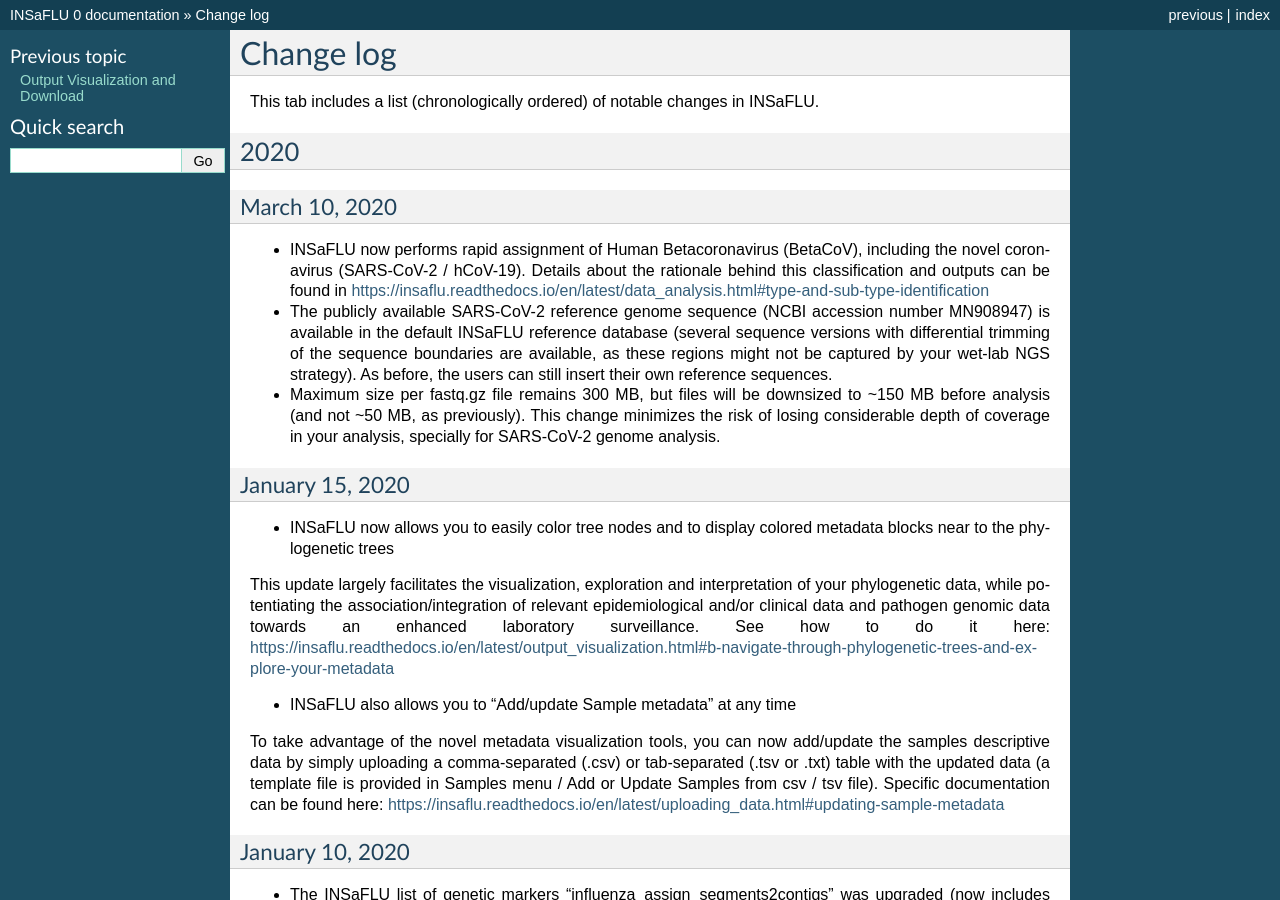
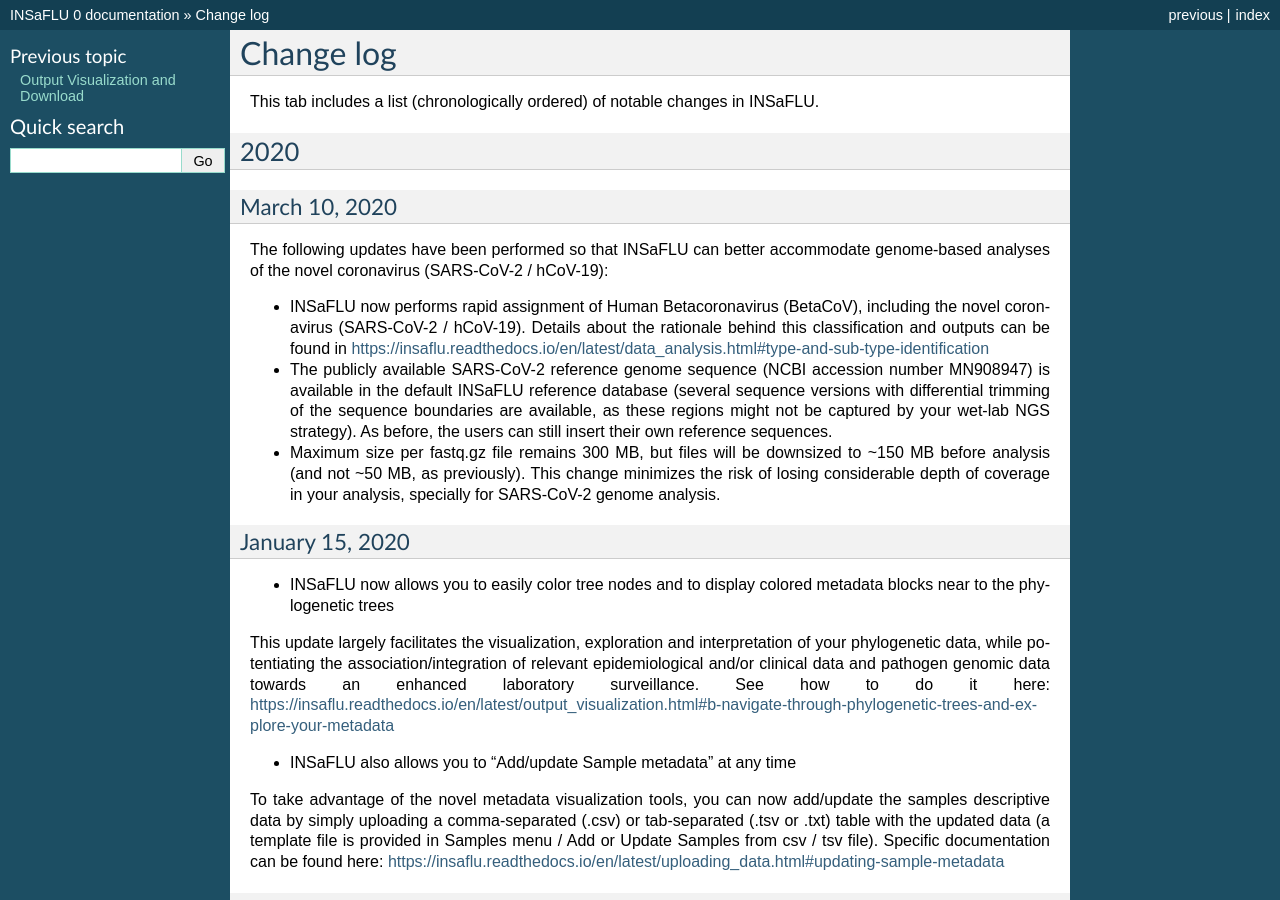
Before and after one commit to INSaFLU/insaflu_docs, a Sphinx documentation site: the page built from docs/change_log.rst, in a window 1280 px wide and 900 px high. Built offline with Sphinx 7.4.7, drawn with Linux system fonts in a browser that asks for light colours; formulas are drawn with MathJax 3.

Commit message:
Update change_log.rst

```diff
--- a/docs/change_log.rst
+++ b/docs/change_log.rst
@@ -8,6 +8,8 @@
 
 March 10, 2020
 ..............
+
+The following updates have been performed so that INSaFLU can better accommodate genome-based analyses of the novel coronavirus (SARS-CoV-2 / hCoV-19):
 
 - INSaFLU now performs rapid assignment of Human Betacoronavirus (BetaCoV), including the novel coronavirus (SARS-CoV-2 / hCoV-19). Details about the rationale behind this classification and outputs can be found in https://insaflu.readthedocs.io/en/latest/data_analysis.html#type-and-sub-type-identification
 
```
